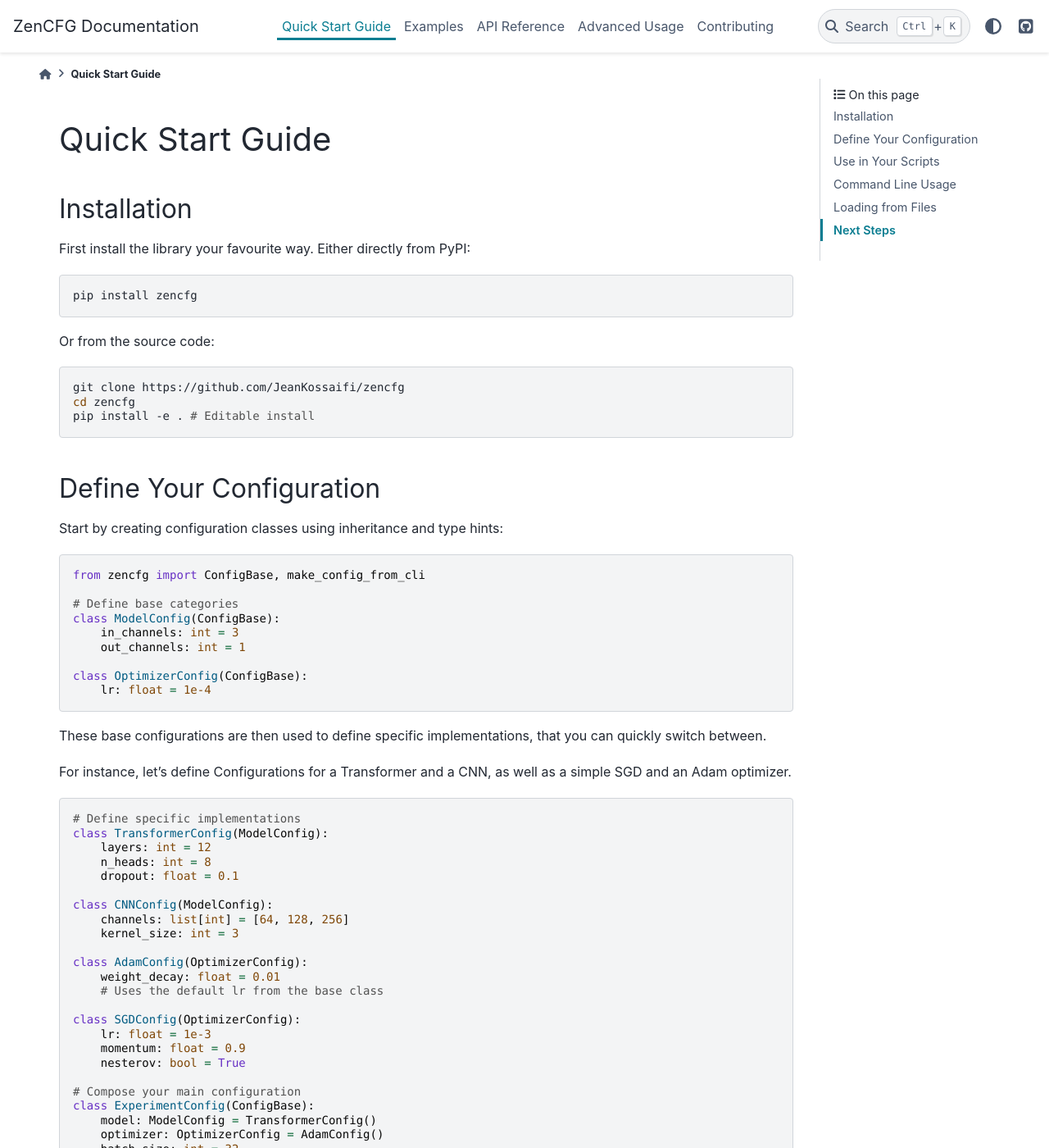
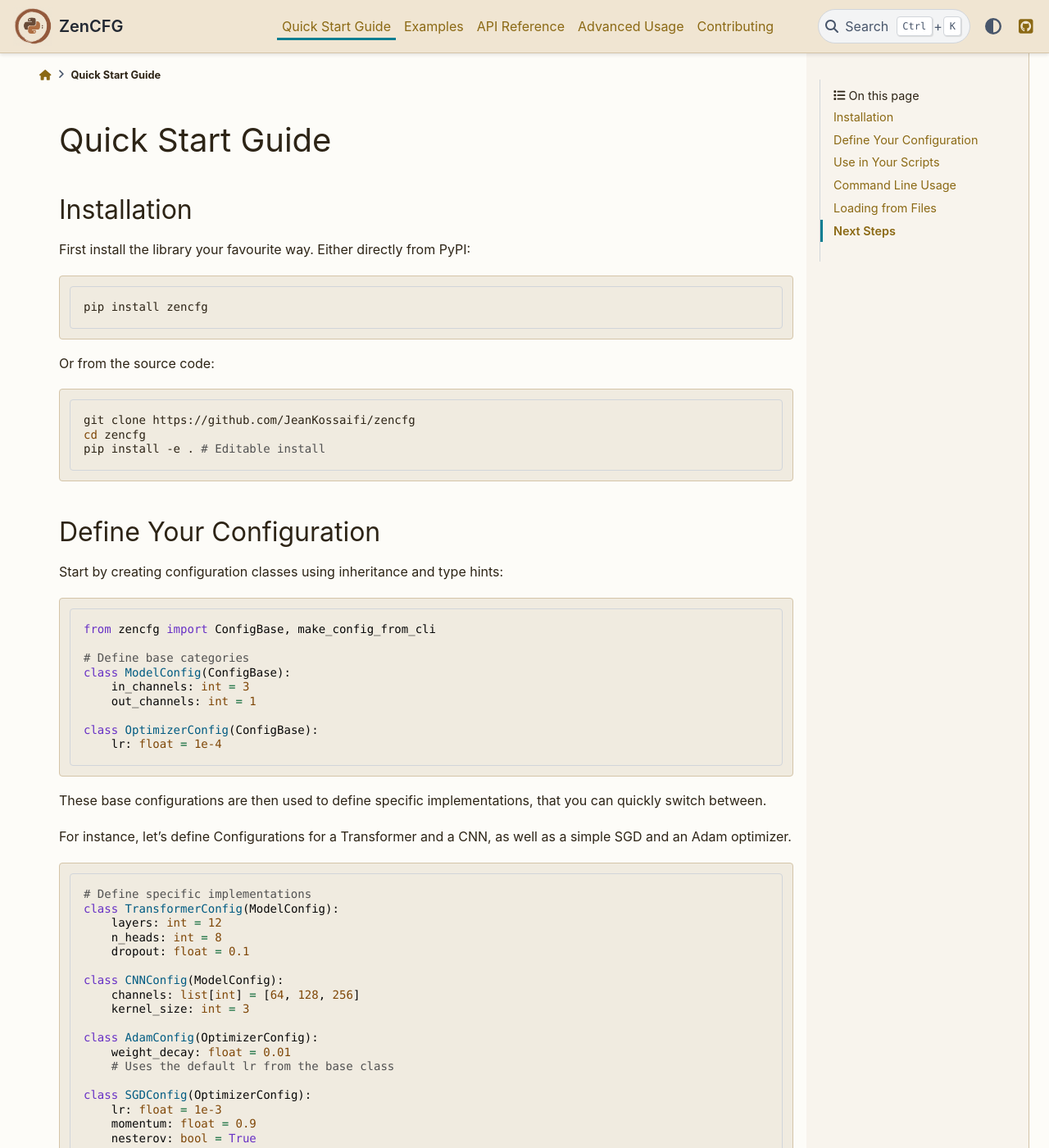
Before and after one commit to JeanKossaifi/zencfg, a Sphinx documentation site: the page built from docs/quickstart.rst, in a window 1280 px wide and 1400 px high. Shown: the whole window at 82% size. Built offline with Sphinx 7.4.7 and the PyData theme 0.15.4, drawn with Linux system fonts in a browser that asks for light colours; some of the changed text lies outside the part shown.

Commit message:
Updated doc theme

```diff
--- /dev/null
+++ b/docs/_static/custom.css
@@ -0,0 +1,185 @@
+/* ZenCFG Custom Zen Theme - Balanced zen aesthetics with excellent readability */
+
+/* Color Palette:
+   Navbar: #f0e5d2 (your specific warm cream/beige)
+   Content: #fdfcf8 (very light warm white for readability)
+   Sidebar: #f8f4ed (light warm background)
+   Footer: #e8dcc6 (warm tan)
+   Text: #2d2416 (high contrast dark brown)
+   Secondary text: #5d4e3a (medium brown)
+   Links: #8b6914 (warm golden brown)
+   Code background: #f0ebe0 (distinct light cream)
+   Borders: #d4c4a8 (soft tan)
+*/
+
+/* Base styling */
+html {
+    background-color: #fdfcf8 !important;
+}
+
+body {
+    background-color: #fdfcf8 !important;
+    color: #2d2416 !important;
+}
+
+/* Header/navbar - YOUR specific color */
+.bd-header {
+    background-color: #f0e5d2 !important;
+    border-bottom: 1px solid #d4c4a8 !important;
+}
+
+/* Main content areas - light background for readability */
+.bd-main .bd-content .bd-article-container,
+.bd-content,
+article.bd-article {
+    background-color: #fdfcf8 !important;
+}
+
+/* Sidebars - slightly warmer than content */
+.bd-sidebar-primary,
+.bd-sidebar-secondary {
+    background-color: #f8f4ed !important;
+    border-right: 1px solid #d4c4a8 !important;
+}
+
+/* Footer - different warm tone */
+.bd-footer {
+    background-color: #e8dcc6 !important;
+    border-top: 1px solid #d4c4a8 !important;
+    color: #5d4e3a !important;
+}
+
+/* Text and typography - high contrast for readability */
+h1, h2, h3, h4, h5, h6 {
+    color: #2d2416 !important;
+}
+
+.bd-article p,
+.bd-article li,
+.bd-article dd {
+    color: #2d2416 !important;
+}
+
+/* Links - warm golden brown with good contrast */
+a {
+    color: #8b6914 !important;
+}
+
+a:hover {
+    color: #a67c52 !important;
+}
+
+/* Navigation links */
+.bd-sidebar .bd-sidebar-navigation a {
+    color: #5d4e3a !important;
+}
+
+.bd-sidebar .bd-sidebar-navigation a:hover {
+    color: #8b6914 !important;
+    background-color: #f0ebe0 !important;
+}
+
+/* Active navigation items */
+.bd-sidebar .bd-sidebar-navigation .current > a {
+    color: #8b6914 !important;
+    background-color: #f0ebe0 !important;
+    border-left: 3px solid #a67c52 !important;
+}
+
+/* Code blocks and inline code - distinct backgrounds for clarity */
+.highlight {
+    background-color: #f0ebe0 !important;
+    border: 1px solid #d4c4a8 !important;
+    border-radius: 4px;
+    padding: 12px !important;
+}
+
+code {
+    background-color: #f0ebe0 !important;
+    color: #2d2416 !important;
+    border: 1px solid #d4c4a8 !important;
+    padding: 2px 4px !important;
+    border-radius: 3px;
+    font-family: 'SFMono-Regular', Consolas, 'Liberation Mono', Menlo, monospace !important;
+}
+
+/* Tables - clean and readable */
+table {
+    border-color: #d4c4a8 !important;
+    background-color: #fdfcf8 !important;
+}
+
+table th {
+    background-color: #f0ebe0 !important;
+    border-color: #d4c4a8 !important;
+    color: #2d2416 !important;
+}
+
+table td {
+    border-color: #d4c4a8 !important;
+    background-color: #fdfcf8 !important;
+}
+
+/* Search box - in navbar area */
+.bd-search input {
+    background-color: #fdfcf8 !important;
+    border: 1px solid #d4c4a8 !important;
+    color: #2d2416 !important;
+}
+
+.bd-search input::placeholder {
+    color: #5d4e3a !important;
+}
+
+/* Buttons */
+.btn-primary {
+    background-color: #8b6914 !important;
+    border-color: #8b6914 !important;
+    color: #fdfcf8 !important;
+}
+
+.btn-primary:hover {
+    background-color: #a67c52 !important;
+    border-color: #a67c52 !important;
+}
+
+/* Blockquotes and callouts - distinct but harmonious */
+.admonition {
+    border-left: 4px solid #a67c52 !important;
+    background-color: #f0ebe0 !important;
+    color: #2d2416 !important;
+}
+
+blockquote {
+    border-left: 4px solid #d4c4a8 !important;
+    background-color: #f0ebe0 !important;
+    color: #5d4e3a !important;
+    padding: 12px 16px !important;
+}
+
+/* Logo text styling - in navbar */
+.navbar-brand {
+    color: #2d2416 !important;
+    font-weight: 600 !important;
+}
+
+/* Subtle borders and dividers */
+hr {
+    border-color: #d4c4a8 !important;
+}
+
+/* Syntax highlighting improvements */
+.highlight pre {
+    background-color: #f0ebe0 !important;
+    color: #2d2416 !important;
+}
+
+/* Make sure links in content are clearly visible */
+.bd-article a {
+    color: #8b6914 !important;
+    text-decoration: underline;
+}
+
+.bd-article a:hover {
+    color: #a67c52 !important;
+}
--- a/docs/conf.py
+++ b/docs/conf.py
@@ -32,6 +32,11 @@ html_show_sourcelink = False
 
 html_theme_options = {
     'show_prev_next': True,
+    'logo': {
+        'image_light': '_static/ZenCFG-logo.png',
+        'image_dark': '_static/ZenCFG-logo.png',  # You can use a different logo for dark mode
+        'text': 'ZenCFG',  # Text to display alongside the logo
+    },
     'icon_links': [
         {
             'name': 'GitHub',
@@ -45,6 +50,11 @@ html_sidebars = {
     "**": []
 }
 
+# Static files
+html_static_path = ['_static']
+html_css_files = ['custom.css']
+html_logo = '_static/ZenCFG-logo.png'
+
 # Options
 templates_path = ['_templates']
 exclude_patterns = ['_build', 'Thumbs.db', '.DS_Store']
```
Also changed, not shown: README.md (+2 -0 lines), docs/README.md (+1 -0 lines), docs/index.rst (+7 -3 lines), docs/_static/ZenCFG-logo.png (added), 1 other file.
